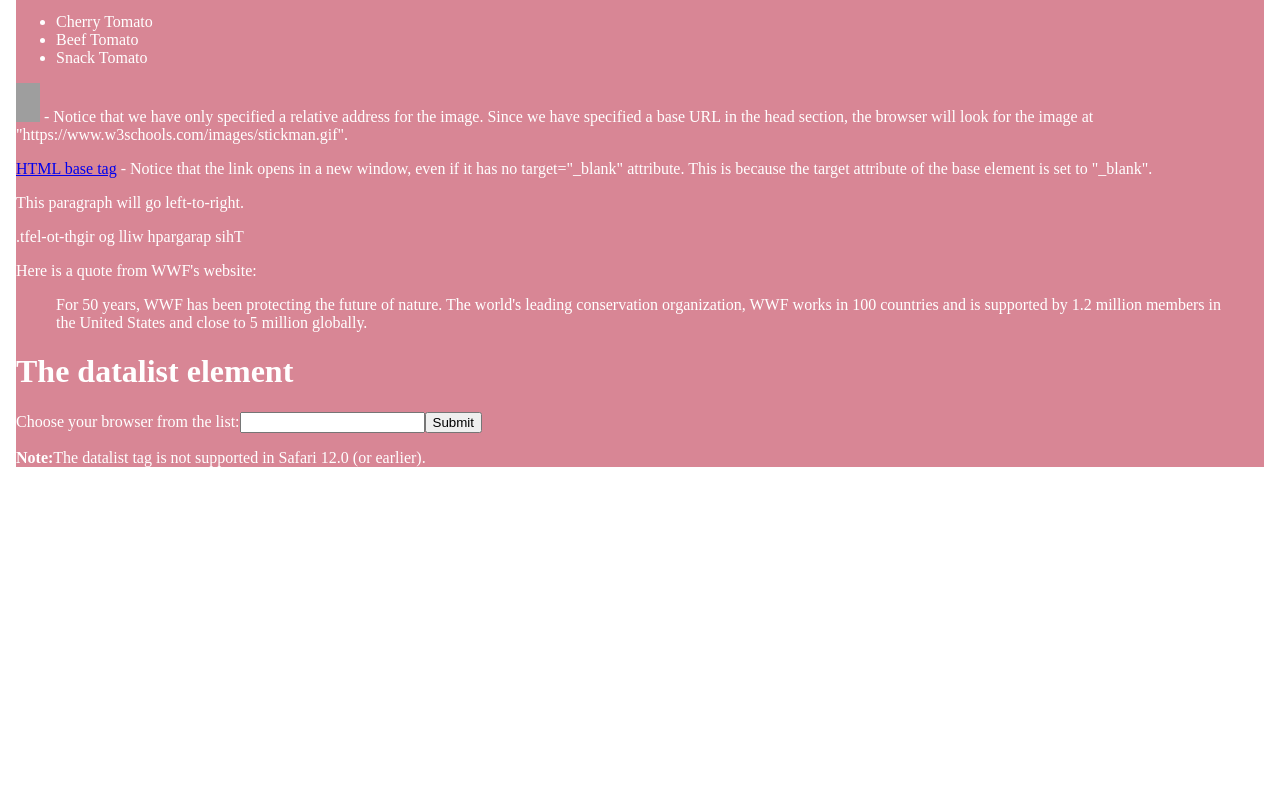
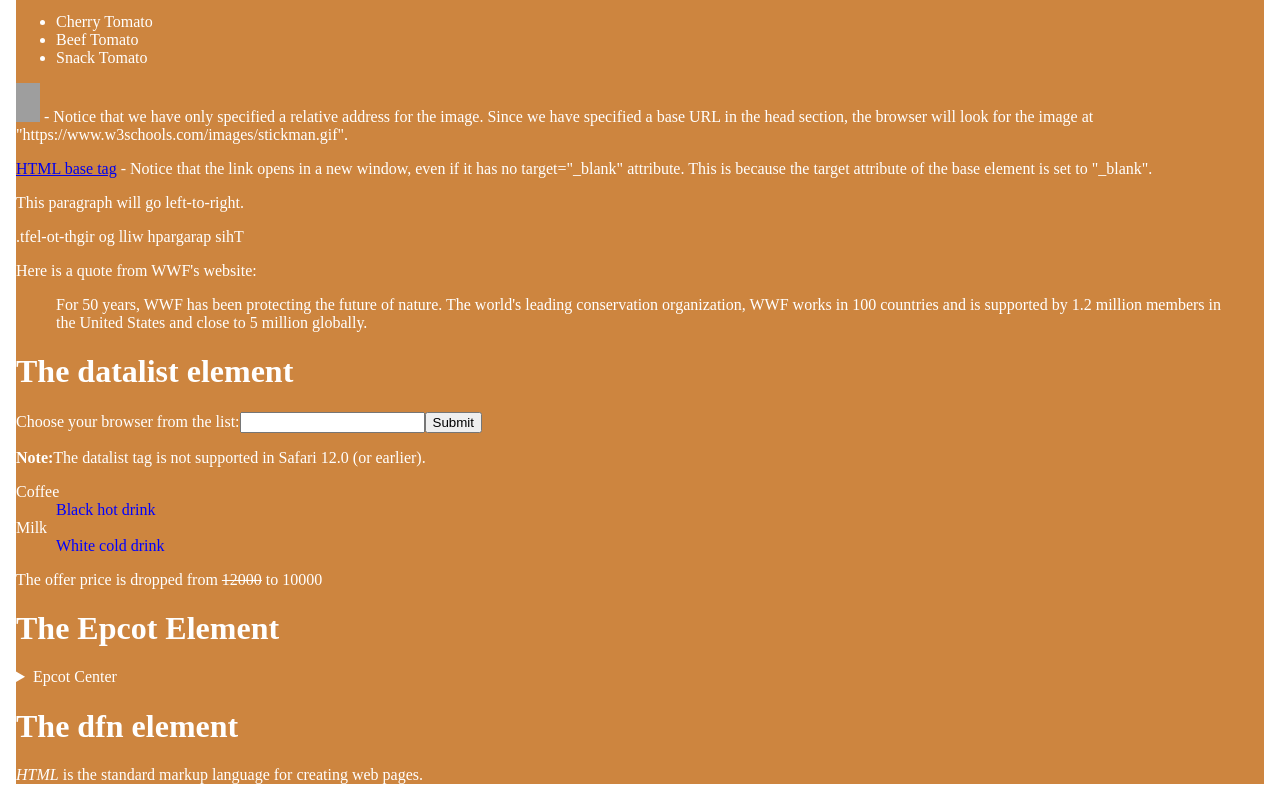
Before and after one commit to bhaskarpatnam/angular-Demo-html, an Angular app: page / in a window 1280 px wide. Shown: the part 457-1257 px from the top of the page. Before the commit the page ends 940 px from the top, so only its background shows below. Built offline with nearby package versions, Linux system fonts and the light colour scheme; grey boxes are pictures that could not be loaded.

Commit message:
2 files modified

```diff
--- a/src/app/app.component.css
+++ b/src/app/app.component.css
@@ -1,7 +1,7 @@
 body{
   font-family: Times New Roman;
   color:white;
-  background-color:rgb(216, 134, 149);
+  background-color:peru;
 }
 .btn1Color {
   color: blue;
@@ -11,3 +11,8 @@ body{
 table,th,td{
   border:100px;
 }
+  dd {
+    display: block;
+    margin-left: 40px;
+    color:blue;
+  }
--- a/src/app/app.component.html
+++ b/src/app/app.component.html
@@ -49,7 +49,6 @@ table,th,td {
   <li>User <bdi>إيان</bdi>: 90 points</li>
  </ul>
 
-
 <ul>
   <li><data value="21053">Cherry Tomato</data></li>
   <li><data value="21054">Beef Tomato</data></li>
@@ -79,7 +78,22 @@ For 50 years, WWF has been protecting the future of nature. The world's leading
   <input type="submit">
 </form>
 <p><strong>Note:</strong>The datalist tag is not supported in Safari 12.0 (or earlier).</p>
+<dl>
+  <dt>Coffee</dt>
+  <dd>Black hot drink</dd>
+  <dt>Milk</dt>
+  <dd>White cold drink</dd>
+</dl>
+<p>The offer price is dropped from <del>12000</del> to 10000</p>
+<h1>The Epcot Element</h1>
+<details>
+  <summary>Epcot Center</summary>
+  <p>Epcot is a theme park at Walt Disney World Resort featuring exciting attractions, international pavilions, award-winning fireworks and seasonal special events.</p>
+</details>
 
+<h1>The dfn element</h1>
+
+<p><dfn>HTML</dfn> is the standard markup language for creating web pages.</p>
 
 </body>
 </html>
```
